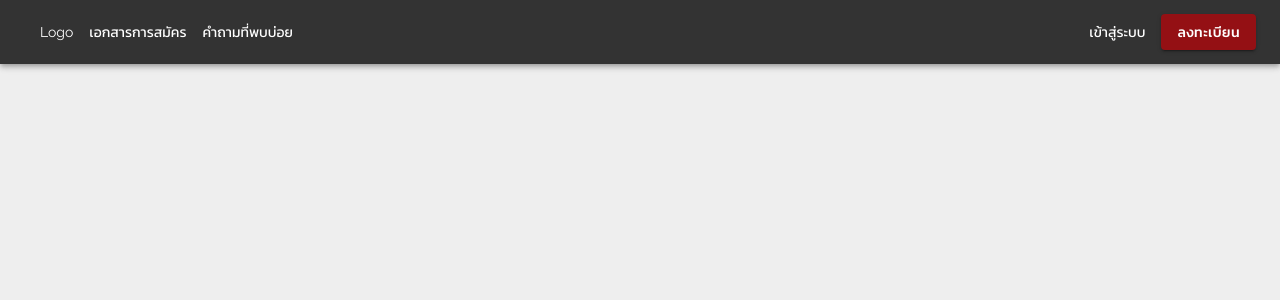
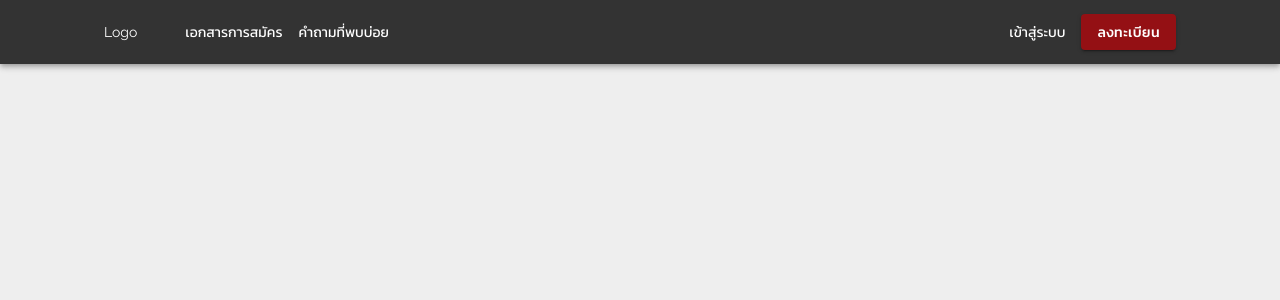
Before and after one commit to esc-chula/larngearcamp-frontend, a React (Create React App) app: page /application in a window 1280 px wide. Shown: the top 300 px of the page. Built offline with nearby package versions, Linux system fonts and the light colour scheme.

Commit message:
fix: add responsive appbar

```diff
--- a/src/core/components/navbar.component.tsx
+++ b/src/core/components/navbar.component.tsx
@@ -5,13 +5,23 @@ import { AppBar, Button, IconButton, Toolbar, Box, Link, Hidden } from "@materia
 import { SideBarComponent } from "./sidebar.component"
 
 const useStyles = makeStyles(theme => ({
-  itemLeft: {
-    marginRight: theme.spacing(2),
-    color: "#fff"
+  appbar: {
+    padding: theme.spacing(0, 10),
+    [theme.breakpoints.down("md")]: {
+      padding: theme.spacing(0, 2)
+    }
   },
-  itemRight: {
-    marginLeft: theme.spacing(2),
-    color: "#fff"
+  itemsLeft: {
+    "&>*": {
+      marginRight: theme.spacing(2),
+      color: "#fff"
+    }
+  },
+  itemsRight: {
+    "&>*": {
+      marginLeft: theme.spacing(2),
+      color: "#fff"
+    }
   }
 }))
 
@@ -28,27 +38,27 @@ const NavBarComponent = () => {
 
   return (
     <>
-      <AppBar position="static" color="secondary">
+      <AppBar position="static" color="secondary" className={classes.appbar}>
         <Toolbar>
-          <Hidden smUp>
+          <Hidden lgUp>
             <SideBarComponent open={open} onClose={toggleDrawer(open)} />
             <IconButton edge="start" color="inherit" aria-label="menu" onClick={() => setOpen(!open)}>
               <MenuIcon />
             </IconButton>
           </Hidden>
-          <Box mx={2}>Logo</Box>
-          <Hidden xsDown>
-            <Box display="flex" alignItems="center" marginRight="auto">
-              <Link className={classes.itemLeft}>เอกสารการสมัคร</Link>
-              <Link className={classes.itemLeft}>คำถามที่พบบ่อย</Link>
+          <Box mr={6}>Logo</Box>
+          <Hidden mdDown>
+            <Box display="flex" alignItems="center" marginRight="auto" className={classes.itemsLeft}>
+              <Link href="/docs">เอกสารการสมัคร</Link>
+              <Link href="/qna">คำถามที่พบบ่อย</Link>
             </Box>
-            <Box display="flex" alignItems="center">
-              <Link href="/login" className={classes.itemRight}>
-                เข้าสู่ระบบ
+            <Box display="flex" alignItems="center" className={classes.itemsRight}>
+              <Link href="/login">เข้าสู่ระบบ</Link>
+              <Link href="/register">
+                <Button color="primary" variant="contained">
+                  ลงทะเบียน
+                </Button>
               </Link>
-              <Button color="primary" variant="contained" className={classes.itemRight}>
-                ลงทะเบียน
-              </Button>
             </Box>
           </Hidden>
         </Toolbar>
```
